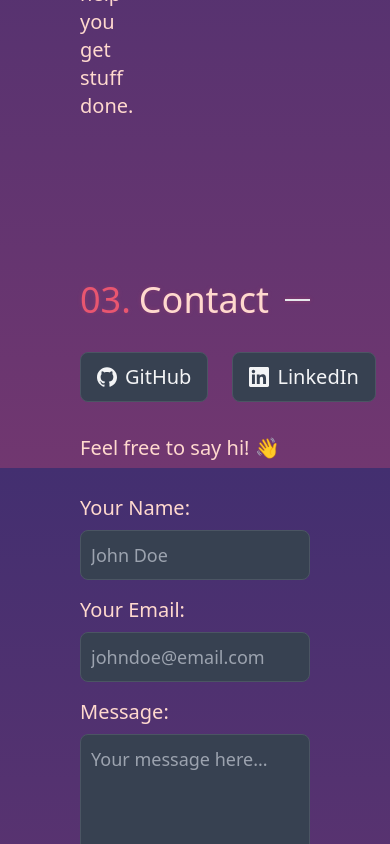
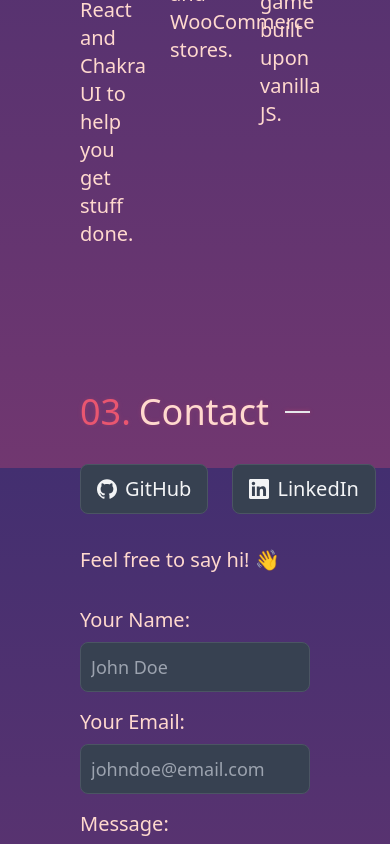
Before and after one commit to krisp3t/portfolio, a React (Create React App) app: page / in a window 390 px wide. Shown: the part 3752-4596 px from the top of the page. Built offline with nearby package versions, Linux system fonts and the light colour scheme; a web font is replaced by a local one.

Commit message:
Implement smooth scrolling

```diff
--- a/src/App.jsx
+++ b/src/App.jsx
@@ -19,7 +19,8 @@ export default function App() {
 
     return (
         <div
-            className="w-full bg-gradient-to-b from-theme-primary to-theme-secondary min-h-screen bg-fixed">
+            className="w-full bg-gradient-to-b from-theme-primary to-theme-secondary min-h-screen bg-fixed"
+            id="main">
             <Nav blur={offset > 0}/>
             <main className="container mx-auto p-4 text-theme-silk [counter-reset:section_0]"
             >
--- a/src/components/Contact.jsx
+++ b/src/components/Contact.jsx
@@ -17,7 +17,8 @@ export default function Contact() {
                 <Button icon={<SiLinkedin/>} link="https://www.linkedin.com/in/krispetric/">LinkedIn</Button>
             </div>
             <p className="mb-8 text-xl">Feel free to say hi! 👋</p>
-            <form name="contact" method="POST" data-netlify="true" data-netlify-recaptcha="true" className="space-y-4">
+            <form name="contact" method="POST" data-netlify="true" data-netlify-recaptcha="true"
+                  className="space-y-4 pb-40">
                 <p>
                     <label className={labelStyle}>Your Name: </label><input type="text"
                                                                             name="name"
--- a/src/components/Nav.jsx
+++ b/src/components/Nav.jsx
@@ -6,7 +6,7 @@ export default function Nav(props) {
         <header
             className={`z-50 w-full h-24 m-auto sticky top-0 backdrop-blur-sm backdrop-brightness-[0.75] backdrop-opacity-[0] transition-navbar ease-out duration-100 ${props.blur ? `backdrop-opacity-100` : ``}`}>
             <nav className="z-50 h-full px-14 py-2 flex items-center justify-between flex-row">
-                <a href="/#hero" className="h-full" aria-label="home">
+                <a href="/#main" className="h-full" aria-label="home">
                     <Logo className="h-full py-0.5"/>
                 </a>
                 <Links/>
--- a/src/components/Section.jsx
+++ b/src/components/Section.jsx
@@ -1,7 +1,7 @@
 import React from "react";
 
 export default function Section(props) {
-    return (<div className="container pb-40 xl:mx-auto px-16 lg:px-32 font-sans text-xl" id={props.id}>
+    return (<div className="container pt-36 xl:mx-auto px-16 lg:px-32 font-sans text-xl" id={props.id}>
         {props.children}
     </div>)
 }
--- a/src/index.css
+++ b/src/index.css
@@ -14,6 +14,7 @@
 html {
     scrollbar-color: #FFD9CE transparent;
     scrollbar-width: thin;
+    scroll-behavior: smooth;
 }
 
 ::-webkit-scrollbar-track {
```
